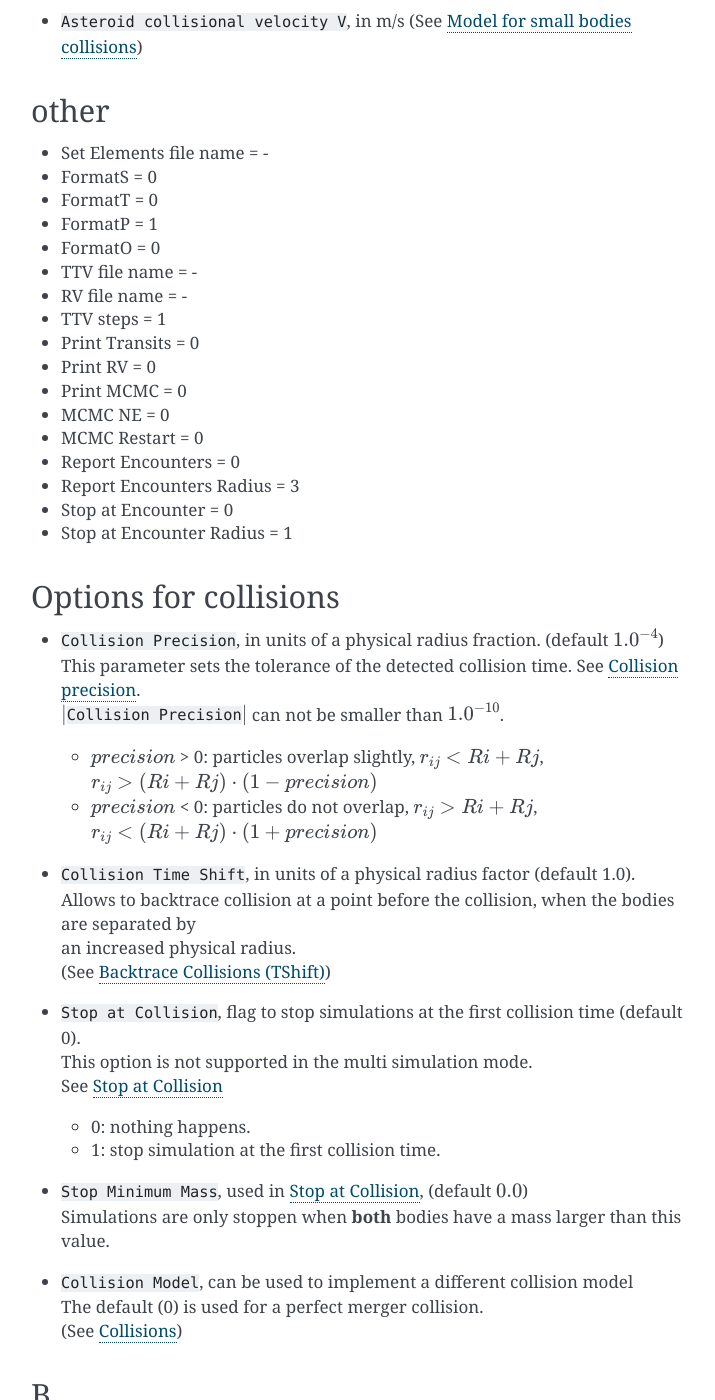
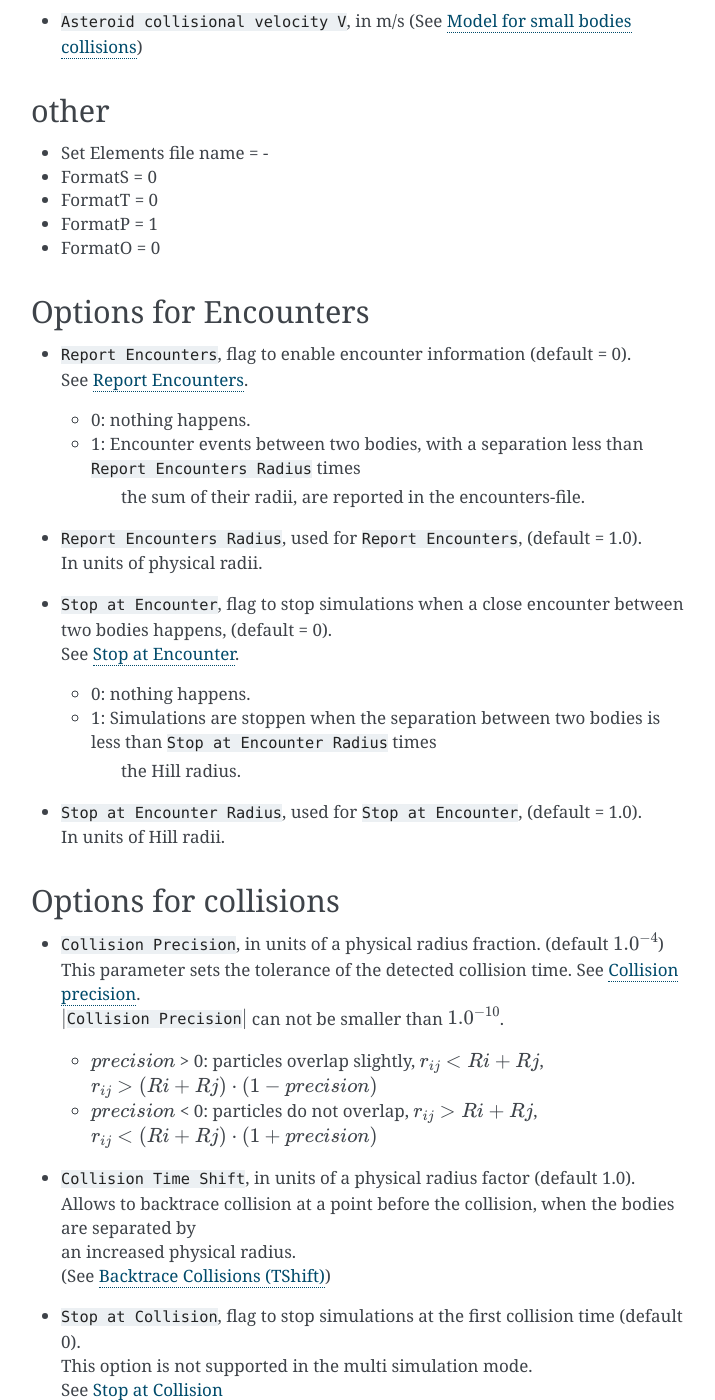
Before and after one commit to vinfreecs/genga, a Sphinx documentation site: the page built from docs/Param.rst, in a window 1280 px wide and 1400 px high, scrolled down 4002 px. Shown: the whole window, without its empty margins (389-1104 px from the left). Built offline with Sphinx 7.4.7, drawn with Linux system fonts in a browser that asks for light colours; some of the changed text lies outside the part shown.

Commit message:
update encounter report

```diff
--- /dev/null
+++ b/docs/CloseEncounter.rst
@@ -0,0 +1,4 @@
+.. _Close_Encounters:
+
+Close Encounters
+================
--- a/docs/Param.rst
+++ b/docs/Param.rst
@@ -132,18 +132,31 @@ other
 - FormatT = 0
 - FormatP = 1
 - FormatO = 0
-- TTV file name = -
-- RV file name = -
-- TTV steps = 1
-- Print Transits = 0
-- Print RV = 0
-- Print MCMC = 0
-- MCMC NE = 0
-- MCMC Restart = 0
-- Report Encounters = 0
-- Report Encounters Radius = 3
-- Stop at Encounter = 0
-- Stop at Encounter Radius = 1
+
+
+Options for Encounters
+----------------------
+
+- | :literal:`Report Encounters`, flag to enable encounter information (default = 0).
+  | See :ref:`Report_Encounters`.
+
+  - 0: nothing happens.
+  - 1: Encounter events between two bodies, with a separation less than :literal:`Report Encounters Radius` times
+       the sum of their radii, are reported in the encounters-file.
+
+- | :literal:`Report Encounters Radius`, used for :literal:`Report Encounters`, (default = 1.0).
+  | In units of physical radii.
+
+- | :literal:`Stop at Encounter`, flag to stop simulations when a close encounter between two bodies happens, (default = 0).
+  | See :ref:`StopAtEncounter`.
+
+  - 0: nothing happens.
+  - 1: Simulations are stoppen when the separation between two bodies is less than :literal:`Stop at Encounter Radius` times
+       the Hill radius.
+
+- | :literal:`Stop at Encounter Radius`, used for :literal:`Stop at Encounter`, (default = 1.0).
+  | In units of Hill radii.
+
 
 Options for collisions
 ----------------------
@@ -182,3 +195,16 @@ B
 
    -  0: nothing happens.
    -  1: enable sorting step for exact reproducible results.
+
+
+Options for TTVs
+----------------
+
+- TTV file name = -
+- RV file name = -
+- TTV steps = 1
+- Print Transits = 0
+- Print RV = 0
+- Print MCMC = 0
+- MCMC NE = 0
+- MCMC Restart = 0
```
Also changed, not shown: docs/Collisions.rst (+9 -1 lines), docs/Encounters.rst (added, +56 -0 lines), docs/Files.rst (+14 -0 lines), docs/index.rst (+9 -0 lines), docs/plots/Collision2.png, docs/plots/CollisionZoom.png (added), 6 other files.
